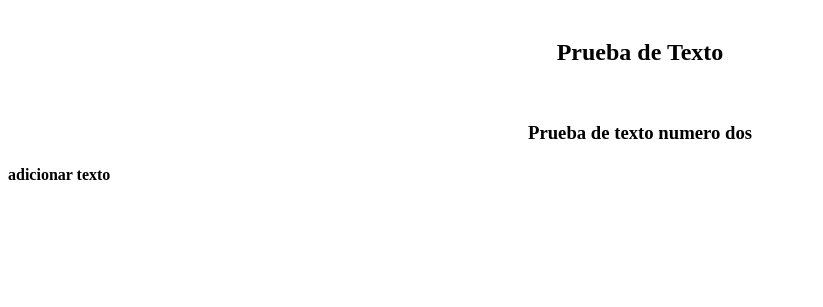
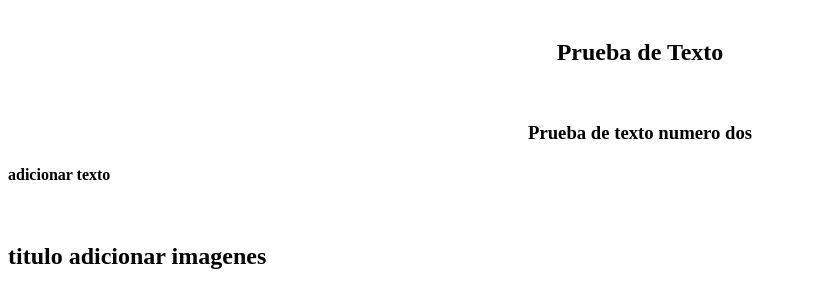
Before and after one commit to JaimePjs/PruebaGit, a plain HTML site: page index.html in a window 1280 px wide. Shown: the part 79-386 px from the top of the page, without its empty margins (0-823 px from the left). Drawn offline with Linux system fonts and the light colour scheme.

Commit message:
Texto para iniciar imagenes

```diff
--- a/index.html
+++ b/index.html
@@ -12,6 +12,8 @@
 		<h3>Prueba de texto numero dos</h3>
 	</center>
 	<h4>adicionar texto</h4>
+	<br>
+	<h2>titulo adicionar imagenes</h2>
 
 </body>
 </html>
```
